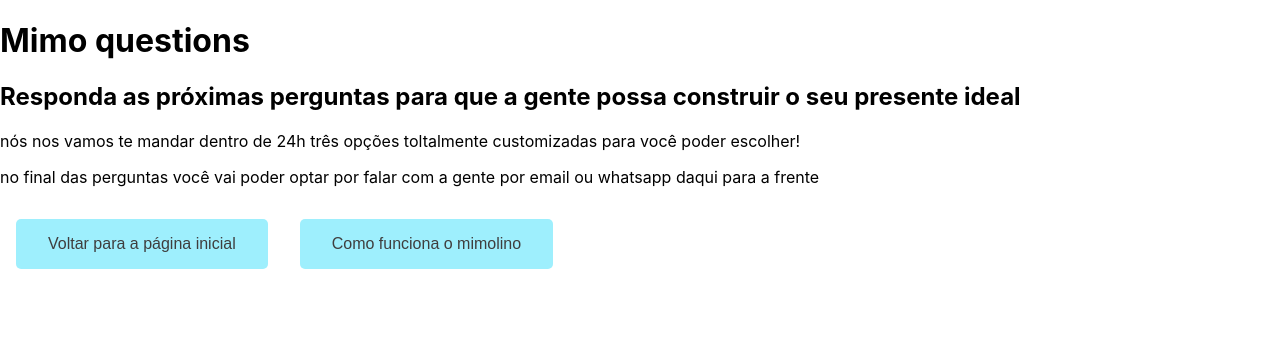
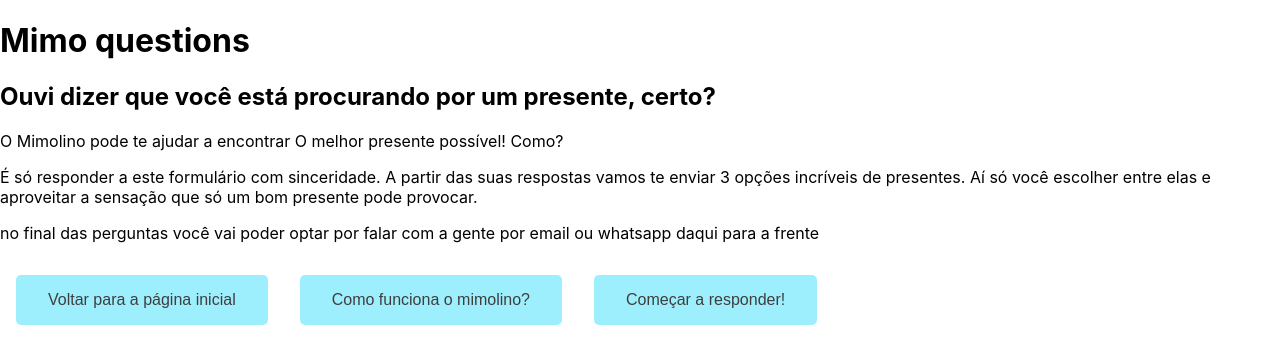
Before and after one commit to RaviCampos/mimo-front, a React (Create React App) app: page /mimo-form in a window 1280 px wide. Shown: the top 364 px of the page. Built offline with nearby package versions, Linux system fonts and the light colour scheme.

Commit message:
first two questions

```diff
--- a/src/App.js
+++ b/src/App.js
@@ -2,7 +2,7 @@
 import HowTo from "./components/pages/HowTo";
 import MimoForm from "./components/pages/MimoForm";
 import './css/App.css';
-import { useState } from "react";
+// import { useState } from "react";
 import {
   BrowserRouter as Router,
   Switch,
@@ -13,15 +13,19 @@
   return (
     <Router>
       <Switch>
+
         <Route path="/how-to">
           <HowTo />
         </Route>
+
         <Route path="/mimo-form">
           <MimoForm />
         </Route>
+
         <Route path="/">
           <Landing />
         </Route>
+
       </Switch>
     </Router>
   );
--- a/src/components/pages/HowTo.js
+++ b/src/components/pages/HowTo.js
@@ -1,5 +1,6 @@
 import { Link } from "react-router-dom";
-function HowTo(props) {
+
+function HowTo() {
     return (
         <div>
             <h1>Mas como funciona o mimolino??</h1>
--- a/src/components/pages/Landing.js
+++ b/src/components/pages/Landing.js
@@ -1,6 +1,6 @@
 import { Link } from "react-router-dom";
 
-function Landing(props) {
+function Landing() {
     return (
         <div>
             <h1>Mimolino</h1>
--- a/src/components/pages/MimoForm.js
+++ b/src/components/pages/MimoForm.js
@@ -1,19 +1,37 @@
-import { Link } from "react-router-dom";
+import { useState } from "react";
 
-function MimoForm(props) {
-    return (
-        <div>
-            <h1>Mimo questions</h1>
-            <h2>Responda as próximas perguntas para que a gente possa construir o seu presente ideal</h2>
-            <p>nós nos vamos te mandar dentro de 24h três opções toltalmente customizadas para você poder escolher!</p>
-            <p>no final das perguntas você vai poder optar por falar com a gente por email ou whatsapp daqui para a frente</p>
-            <Link to="/"><button>Voltar para a página inicial</button></Link>
-            <Link to="/how-to"><button>Como funciona o mimolino</button></Link>
+// import Questions
+import Hello from "../questions/Hello";
+import GifterNameQ from "../questions/GifterNameQ";
+// import GiftedNameQ from "..questions/GiftedNameQ";
 
-            {/* <button onClick={() => props.setPage("landing")}>Voltar para página inical</button>
-            <button onClick={() => props.setPage("howTo")}>Como funciona o mimolino?</button> */}
-        </div>
-    )
+function MimoForm() {
+
+    const [ page, setPage ] = useState(0);
+
+    const [ gifterName, setGifterName ] = useState("");
+
+    switch(page) {
+        case 0:
+            return (
+                <Hello setPage={setPage}/>
+            );
+
+        case 1:
+            return (
+                <GifterNameQ setGifterName={setGifterName}/>
+            );
+
+        // case 2:
+        //     return (
+        //         <GiftedNameQ />
+        //     );
+
+        default:
+            return (
+                <h1>Sorry, could not find your page</h1>
+            )
+    }
 }
 
 export default MimoForm;
--- /dev/null
+++ b/src/components/questions/GifterNameQ.js
@@ -0,0 +1,14 @@
+
+function GifterNameQ() {
+    return (
+        <div>
+            <h2>Qual é o seu nome?</h2>
+            <input type="text"/>
+            <h2>E o nome da pessoa sortuda para quem você quer dar um presente?</h2>
+            <input type="text"/>
+            <button>Próxima</button>
+        </div>
+    )
+}
+
+export default GifterNameQ;
--- /dev/null
+++ b/src/components/questions/Hello.js
@@ -0,0 +1,22 @@
+import { Link } from "react-router-dom";
+
+function Hello({setPage}) {
+    return (
+        <div>
+            <h1>Mimo questions</h1>
+            <h2>Ouvi dizer que você está procurando por um presente, certo?</h2>
+            <p>O Mimolino pode te ajudar a encontrar O melhor presente possível! Como?</p>
+            <p>É só responder a este formulário com sinceridade. A partir das suas respostas vamos te enviar 3 opções incríveis de presentes. Aí só você escolher entre elas e aproveitar a sensação que só um bom presente pode provocar.</p>
+            <p>no final das perguntas você vai poder optar por falar com a gente por email ou whatsapp daqui para a frente</p>
+            <Link to="/"><button>Voltar para a página inicial</button></Link>
+            <Link to="/how-to"><button>Como funciona o mimolino?</button></Link>
+
+            <button onClick={() => setPage(1)}>Começar a responder!</button>
+
+            {/* <button onClick={() => props.setPage("landing")}>Voltar para página inical</button>
+            <button onClick={() => props.setPage("howTo")}>Como funciona o mimolino?</button> */}
+        </div>
+    )
+}
+
+export default Hello;
```
Also changed, not shown: src/components/questions/FirstQuestion.js (deleted).
